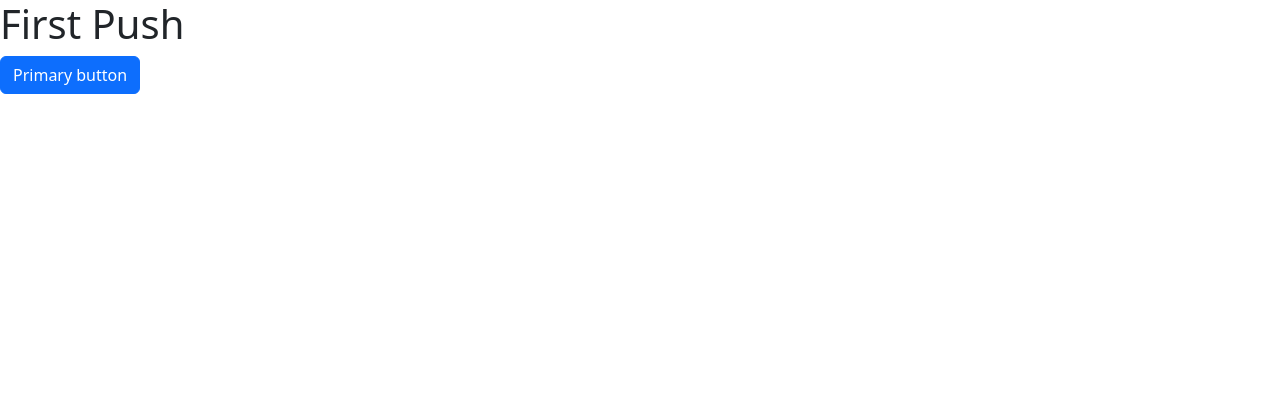
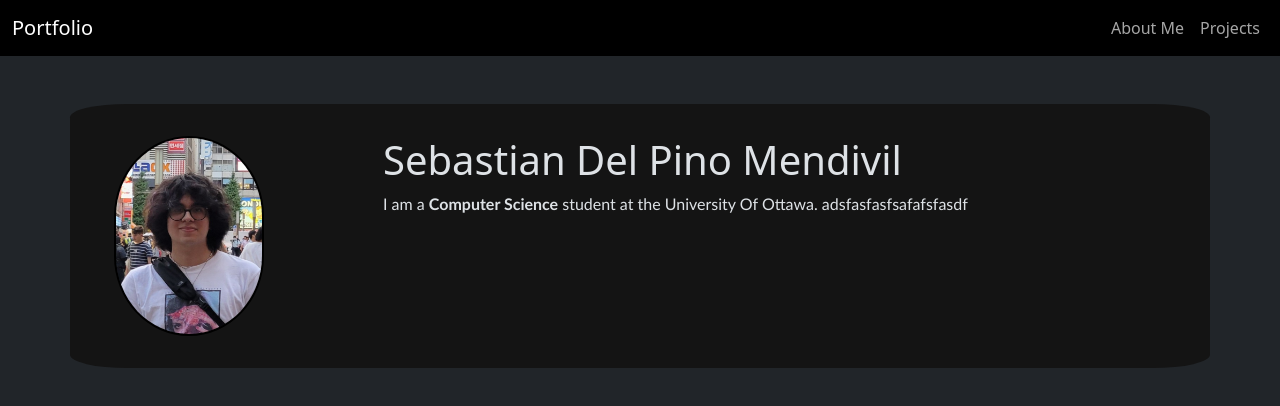
Before and after one commit to dalostseed23/Portfolio, a website built with Vite: page src/index.html in a window 1280 px wide. Built offline with nearby package versions, Linux system fonts and the light colour scheme.

Commit message:
This is a test

```diff
--- a/src/index.html
+++ b/src/index.html
@@ -1,13 +1,45 @@
 <!DOCTYPE html>
-<html lang="en">
+<html lang="en" data-bs-theme="dark">
     <head>
         <meta charset="utf-8">
         <meta name="viewport" content="width=device-width, initial-scale=1">
         <title>Portfolio SEG</title>
     </head>
     <body>
-        <h1>First Push</h1>
-        <button class="btn btn-primary">Primary button</button>
+        <nav class="navbar navbar-expand-lg sticky-top" style="background-color: rgb(0, 0, 0);" >
+            <div class="container-fluid">
+                <a class="navbar-brand" href="#">Portfolio</a>
+                    <button class="navbar-toggler" type="button" data-bs-toggle="collapse" data-bs-target="#navbarNav" aria-controls="navbarNav" aria-expanded="false" aria-label="Toggle navigation">
+                    <span class="navbar-toggler-icon"></span>
+                </button>
+                <div class="collapse navbar-collapse" id="navbarNav">
+                    <ul class="navbar-nav ms-auto">
+                        <li class="nav-item">
+                            <a class="nav-link" href="#about">About Me</a>
+                        </li>
+                        <li class="nav-item">
+                            <a class="nav-link" href="#projects">Projects</a>
+                        </li>
+                    </ul>
+                </div>
+            </div>
+        </nav>
+
+
+        <div class="container mt-5 justify-content-center" style="background-color: rgb(20, 20, 20); border-radius: 5%;">
+            <div class="row" style="padding-left: 2rem; padding-right: 2rem; padding-top: 2rem; padding-bottom: 2rem;">
+                <div class="col-md-3">
+                    <img src="/pictures/20240807_173401.jpg" alt="Image of Sebastian Del Pino Mendivil" class="img-fluid oval-img">
+                </div>
+                <div class="col-md-9">
+                    <h1>Sebastian Del Pino Mendivil</h1>
+                    <p style="font-family: 'Gill Sans', 'Gill Sans MT', Calibri, 'Trebuchet MS', sans-serif;">
+                        I am a <b>Computer Science</b> student at the University Of Ottawa. adsfasfasfsafafsfasdf</p>
+                </div>
+            </div>
+        </div>
+
+
         <script type="module" src="./js/main.js"></script>
     </body>
 </html>
--- a/src/scss/styles.scss
+++ b/src/scss/styles.scss
@@ -1 +1,10 @@
 @import "~bootstrap/scss/bootstrap";
+
+
+.oval-img {
+    width: 150px;
+    height: 200px;
+    object-fit: cover;
+    border-radius: 50% / 40%;
+    border : 2px solid #000;
+}
```
Also changed, not shown: src/dist/assets/index-DHFOVMAP.css (deleted), src/dist/assets/index-DcWtVTw3.css (added), src/dist/assets/index-Dp-pBgW8.js (renamed from src/dist/assets/index-CczpLNkU.js), src/dist/index.html, src/dist/pictures/20240807_173401.jpg (added), src/js/main.js (line endings or trailing spaces), src/public/pictures/20240807_173401.jpg (added).
